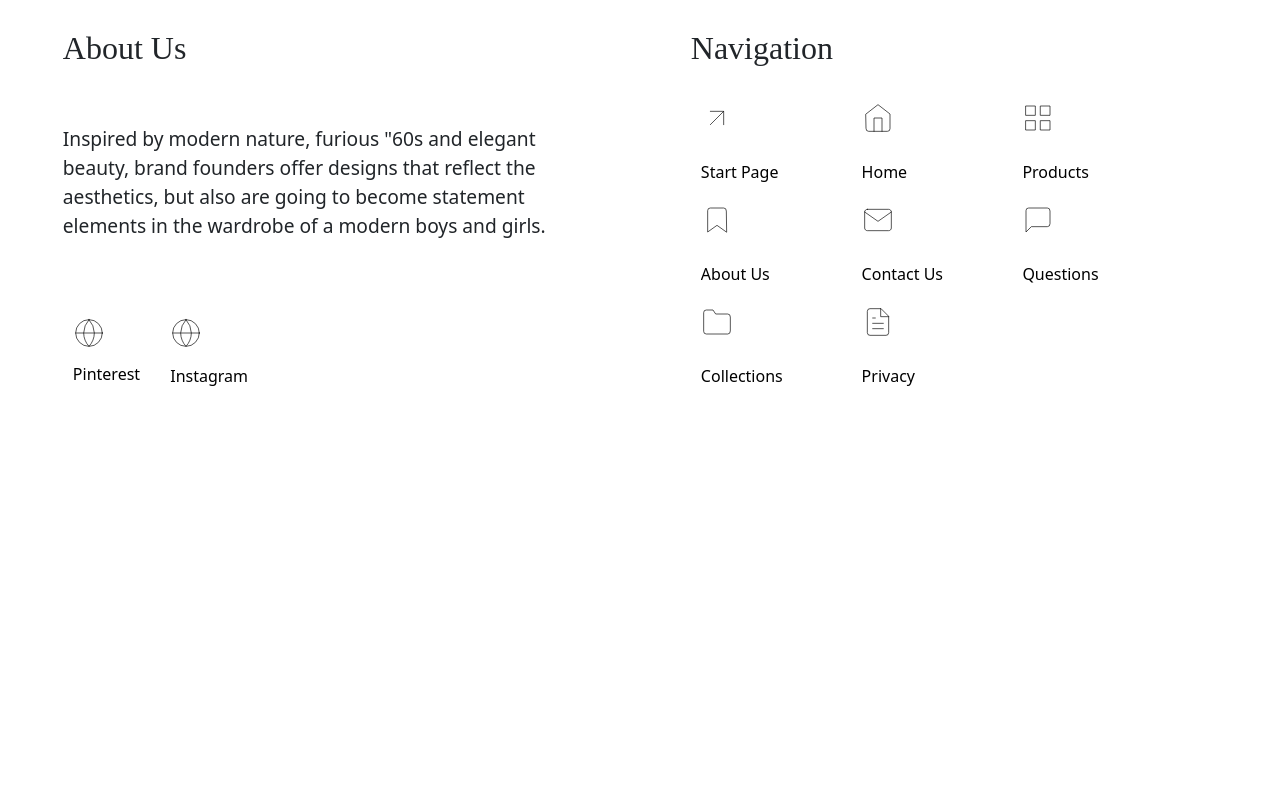
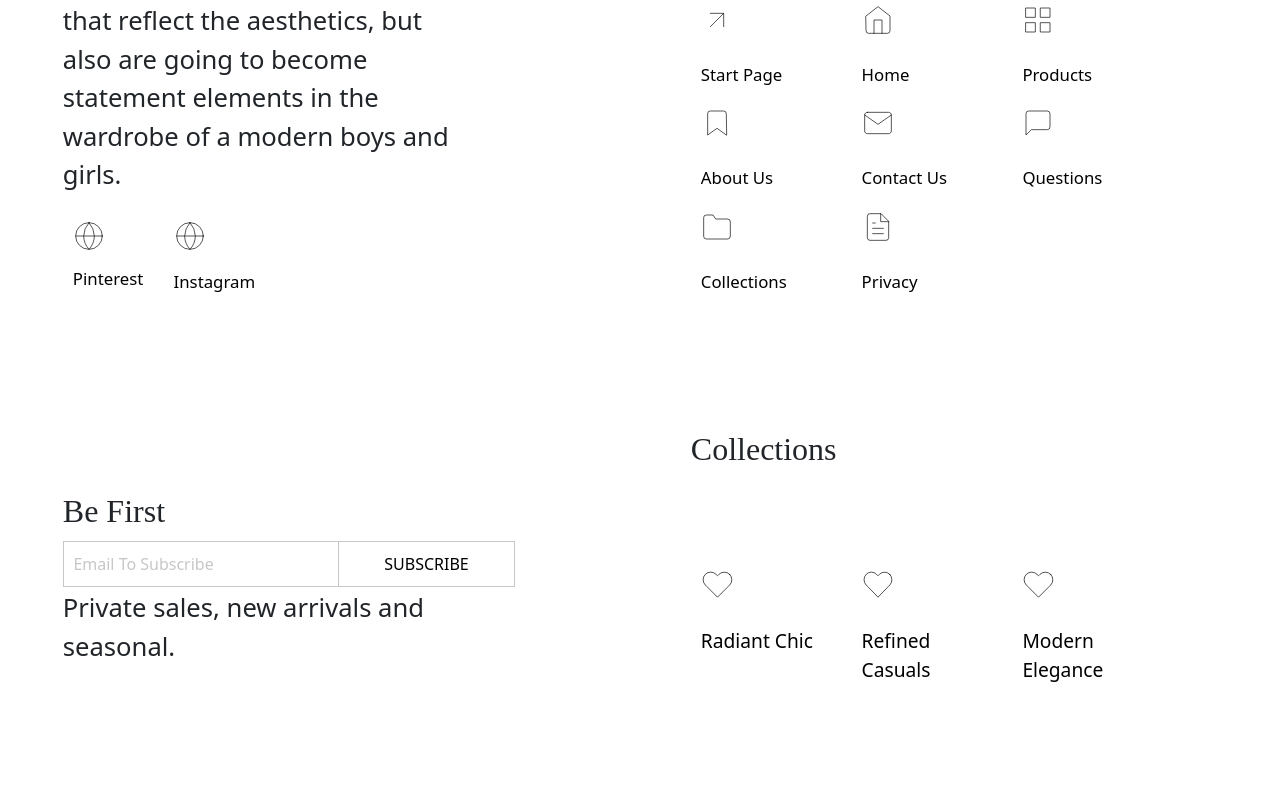
Before and after one commit to krystiano13/novastyle, a React (Create React App) app: page / in a window 1280 px wide. Shown: the part 3802-4600 px from the top of the page. Built offline with nearby package versions, Linux system fonts and the light colour scheme.

Commit message:
footer styles for desktop

```diff
--- a/src/components/Footer/BeFirst.tsx
+++ b/src/components/Footer/BeFirst.tsx
@@ -2,7 +2,7 @@ import React from "react";
 
 const BeFirst = () => {
   return (
-    <section className="col-lg-6 col-md-12">
+    <section id="BeFirst" className="col-lg-6 col-md-12">
       <h2>Be First</h2>
       <form>
         <input placeholder="Email To Subscribe" type="email" />
--- a/src/styles/sass/modules/_footer.scss
+++ b/src/styles/sass/modules/_footer.scss
@@ -3,6 +3,14 @@ footer {
 
   min-height: calc(280vh - 60px);
   overflow: hidden;
+
+  @media screen and (min-width: 992px) {
+    min-height: calc(100vh - 60px);
+  }
+
+  @media screen and (min-width: 2400px) {
+    min-height: calc(100vh - 120px);
+  }
 
   .icons {
     display: flex;
@@ -24,7 +32,8 @@ footer {
 
     span {
       margin-top: 20%;
-      font-size: 1rem;
+      font-size: 1.05rem;
+      text-align: left;
     }
   }
 
@@ -40,14 +49,30 @@ footer {
 
     .footerButton {
       width: 30%;
+
     }
   }
 
   #collections {
+    padding-top : 10%;
+    padding-bottom: 10%;
     .footerButton {
       margin-top: 1rem;
-      width: 45%;
+      width: 30%;
+
+      img {
+        width : 25%;
+      }
+
+      span {
+        font-size : 1.2rem;
+      }
     }
+  }
+
+  #BeFirst {
+    padding-top : 10%;
+    padding-bottom: 10%;
   }
 
   form {
@@ -73,14 +98,6 @@ footer {
     }
   }
 
-  @media screen and (min-width: 992px) {
-    min-height: calc(100vh - 60px);
-  }
-
-  @media screen and (min-width: 2400px) {
-    min-height: calc(100vh - 120px);
-  }
-
   .col-lg-6 {
     display: flex;
     flex-direction: column;
@@ -92,6 +109,12 @@ footer {
     padding-top: 20%;
     padding-bottom: 20%;
 
+    @media screen and (min-width: 992px) {
+      min-height: 50%;
+      padding-top: 5%;
+      padding-bottom: 5%;
+    }
+
     h2 {
       font-family: "Times New Roman", Times, serif;
       height: auto;
@@ -100,6 +123,11 @@ footer {
     p {
       max-width: 100%;
       font-size: 1.2rem;
+
+      @media screen and (min-width: 992px) {
+        max-width: 80%;
+        font-size: 1.6rem;
+      }
     }
   }
 }
```
Also changed, not shown: src/styles/css/index.css.
